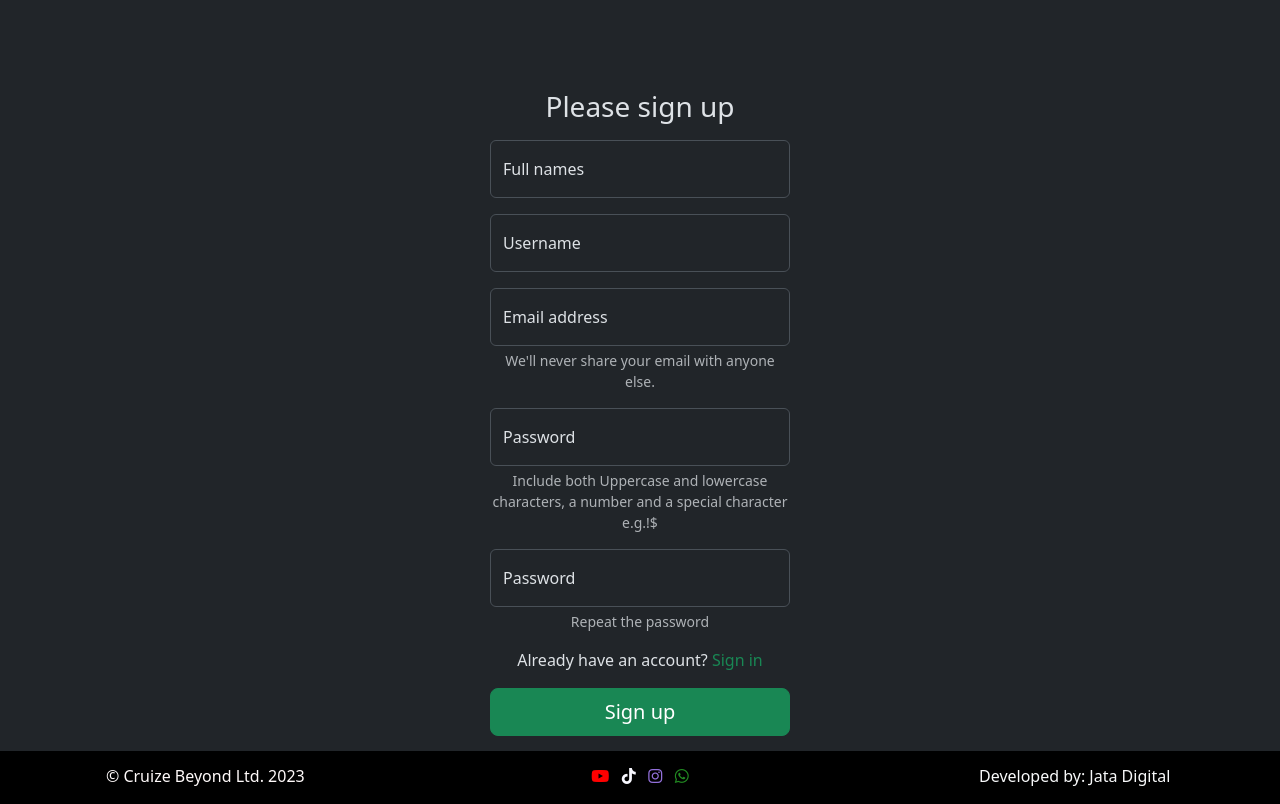
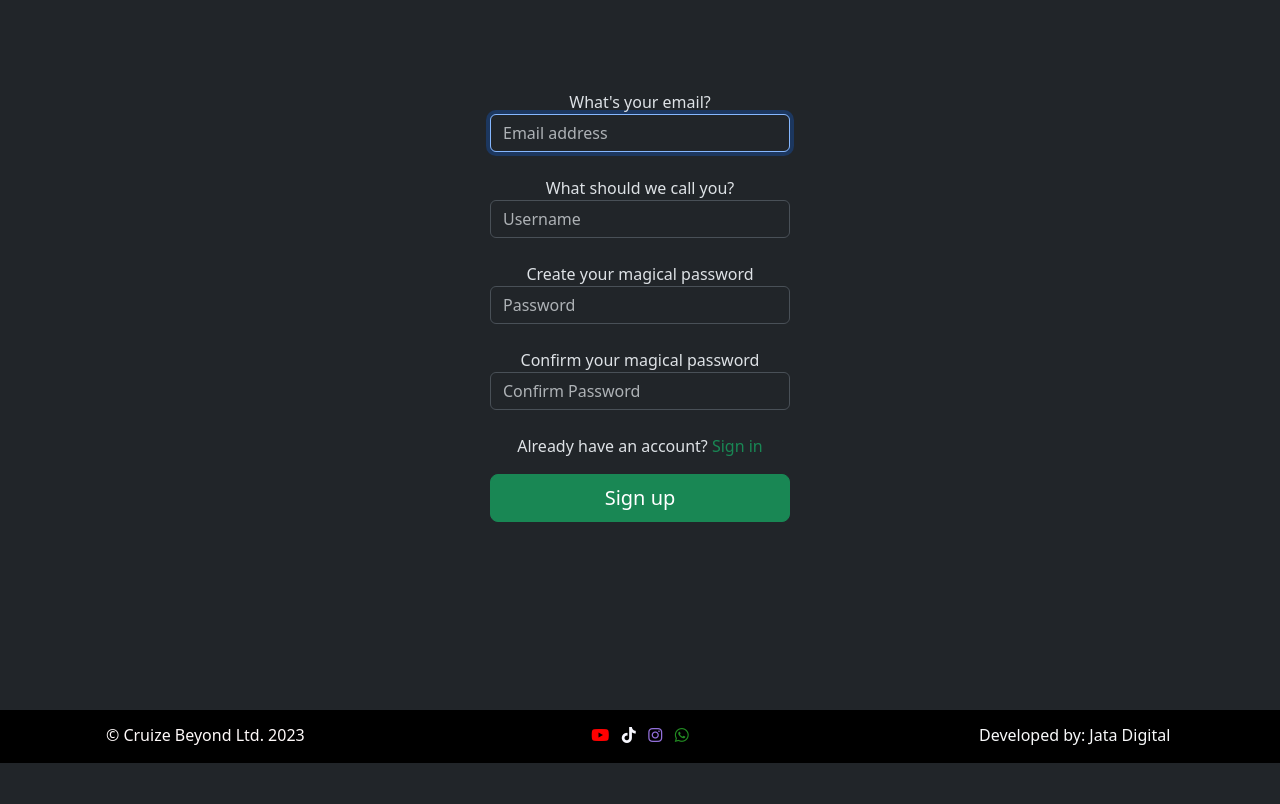
Before and after one commit to wahomez/tours, a Django app: page /signup/ in a window 1280 px wide. Shown: the part 90-894 px from the top of the page. After the commit the page ends 853 px from the top, so only its background shows below. Run offline with Django 4.2, Linux system fonts and the light colour scheme; some libraries are stand-ins or nearby versions.

Commit message:
registration tweak

```diff
--- a/base/forms.py
+++ b/base/forms.py
@@ -11,9 +11,25 @@ class RegisterForm(UserCreationForm):
     def __init__(self, *args, **kwargs):
         super(RegisterForm, self).__init__(*args, **kwargs)
         self.fields['email'].widget.attrs['class'] = 'form-control'
+        # self.fields['email'].widget.attrs['id'] = 'floatingInput'
+        self.fields['email'].widget.attrs['placeholder'] = 'Email address'
+        self.fields['email'].label = "What's your email?"
+        self.fields['email'].help_text = "<span class='form-text text-muted'>We will never share your email with anyone else.</span>"
+
         self.fields['username'].widget.attrs['class'] = 'form-control'
+        self.fields['username'].widget.attrs['placeholder'] = 'Username'
+        self.fields['username'].label = "What should we call you?"
+        self.fields['username'].help_text = "<span class='form-text text-muted'>We will never share your email with anyone else.</span>"
+
         self.fields['password1'].widget.attrs['class'] = 'form-control'
+        self.fields['password1'].widget.attrs['placeholder'] = 'Password'
+        self.fields['password1'].label = "Create your magical password"
+        self.fields['password1'].help_text = "<span class='form-text text-muted'>The password shouldn't be similar to email or username</span>"
+
         self.fields['password2'].widget.attrs['class'] = 'form-control'
+        self.fields['password2'].widget.attrs['placeholder'] = 'Confirm Password'
+        self.fields['password2'].label = "Confirm your magical password"
+        self.fields['password2'].help_text = "<span class='form-text text-muted'>The 2 password didn't match </span>"
 
 class TourForm(forms.ModelForm):
     class Meta:
--- a/base/views.py
+++ b/base/views.py
@@ -39,10 +39,8 @@ def Home(request):
     if request.method == 'POST':
         form = RegisterForm(request.POST)
         if form.is_valid():
-            user = form.save(commit=False)
-            user.save()
-
-            user = authenticate(request, email=user.email, password=request.POST['password1'])
+            form.save()
+            user = authenticate(request, email=form.email, password=request.POST['password1'])
             if user is not None:
                 login(request, user)
                 messages.success(request, ("You are logged in successfully"))
@@ -352,27 +350,26 @@ def signin(request):
         return render(request, "signin.html")
 
 def signup(request):
-    if request.method =="POST":
-        email = request.POST['email']
-        username = request.POST['username']
-        password1 = request.POST['password1']
-        password2 =  request.POST['password2']
-        if password1 == password2:
-            form = User.objects.create(email = email, username=username, password=password1)
-            form.save()
-            user = authenticate(request, email=form.email, password=form.password)
+    form = RegisterForm()
+    if request.method == 'POST':
+        form = RegisterForm(request.POST)
+        if form.is_valid():
+            user = form.save(commit=False)
+            user.save()
+
+            user = authenticate(request, email=user.email, password=request.POST['password1'])
             if user is not None:
                 login(request, user)
                 messages.success(request, ("You are logged in successfully"))
-                return redirect(request.META.get('HTTP_REFERER', '/'))
+                return redirect("/")
             else:
                 messages.success(request, ("There was an error with your form, Kindly fill again!"))
                 return redirect("signup")
         else:
-            messages.success(request, "Password don't match!")
+            messages.success(request, ("There was an error with your form, Kindly fill again!"))
             return redirect("signup")
     else:
-        return render(request, "signup.html")
+        return render(request, "signup.html", {"form" : form})
 
 def tour_update(request, pk):
     booking = Booking.objects.get(id=pk)
--- a/templates/index.html
+++ b/templates/index.html
@@ -18,7 +18,7 @@
                             {% csrf_token %}
                             {% for field in form %}
                                 <div class="form-floater">
-                                    <label>{{field.label}}:</label>
+                                    <label >{{field.label}}</label>
                                     {{field}}
                                     <p>{{field.errors}}</p>
                                     <br>
--- a/templates/signup.html
+++ b/templates/signup.html
@@ -2,69 +2,28 @@
 {% block content %}
 {% load static %}
 <main class="min-vh-100 w-100 m-auto text-center" id="signupContainer">
-  <form class="needs-validation" id="signupForm" method="post" novalidate>
+  <form method="POST" action="">
     {% csrf_token %}
-    <h1 class="h3 mb-3 fw-normal">Please sign up</h1>
+    {% for field in form %}
+        <div class="form-floater">
+            <label >{{field.label}}</label>
+            {{field}}
+            {{field.errors}}
+            <div>
+              {% for error in field.errors  %}
+                <p>{{error}}</p>
+              {% endfor %}
+            </div>
 
-    <div class="form-floating mb-3">
-      <input type="text" class="form-control" id="userFullNames" placeholder="Full Names" required>
-      <label for="userFullNames">Full names</label>
-      <div class="valid-feedback">
-        All good!
-      </div>
-      <div class="invalid-feedback">
-        Enter your full names
-      </div>
-    </div>
-    <div class="form-floating mb-3">
-      <input type="text" class="form-control" id="username" name="username" placeholder="Username" required>
-      <label for="username">Username</label>
-      <div class="valid-feedback">
-        All good!
-      </div>
-      <div class="invalid-feedback">
-       Enter a username
-      </div>
-    </div>
-    <div class="form-floating mb-3">
-      <input type="email" class="form-control" id="userEmail" name="email" placeholder="name@example.com" required>
-      <label for="userEmail">Email address</label>
-      <div id="userEmailHelp" class="form-text">We'll never share your email with anyone else.</div>
-      <div class="valid-feedback">
-        All good!
-      </div>
-      <div class="invalid-feedback">
-        Please enter an email address
-      </div>
-    </div>
-    <div class="form-floating mb-3">
-      <input type="password" class="form-control" id="userPassword1" name="password1" placeholder="Enter a password" required>
-      <label for="userPassword2">Password</label>
-      <div id="userPasswordHelp1" class="form-text">Include both Uppercase and lowercase characters, a number and a special character e.g.!$</div>
-      <div class="valid-feedback">
-        All good!
-      </div>
-      <div class="invalid-feedback">
-        Enter a password
-      </div>
-    </div>
-    <div class="form-floating mb-3">
-      <input type="password" class="form-control" id="userPassword2" name="password2" placeholder="Repeat the password" required>
-      <label for="userPassword2">Password</label>
-      <div id="userPasswordHelp2" class="form-text">Repeat the password</div>
-      <div class="valid-feedback">
-        All good!
-      </div>
-      <div class="invalid-feedback">
-        Enter a password
-      </div>
-    </div>
+            <br>
+        </div>
+    {% endfor %}
     <div class="mb-3">
       <p>Already have an account? <a class="link-success" href={% url 'signin'%}>Sign in</a></p>
     </div>
 
     <button class="w-100 btn btn-lg btn-success" type="submit">Sign up</button>
-  </form>
+</form>
 </main>
 
 {% endblock content %}
```
Also changed, not shown: db.sqlite3.
